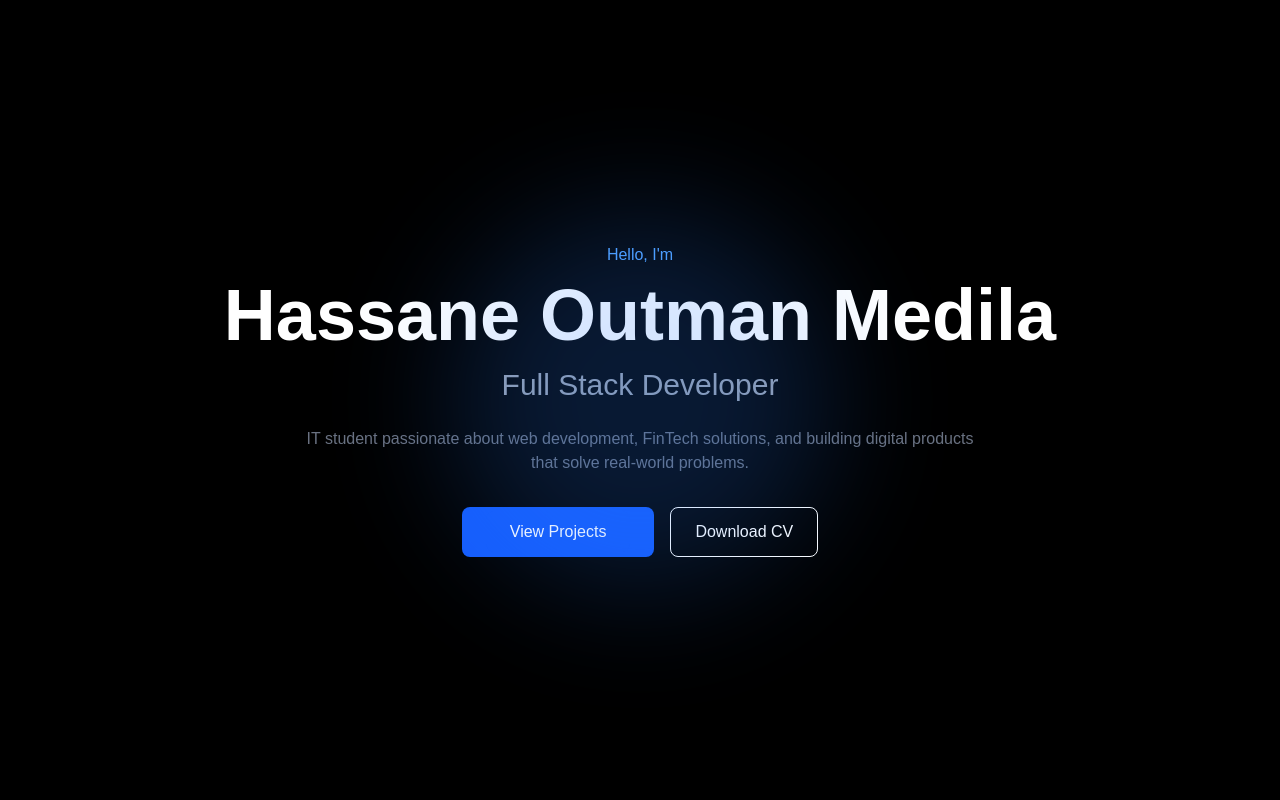
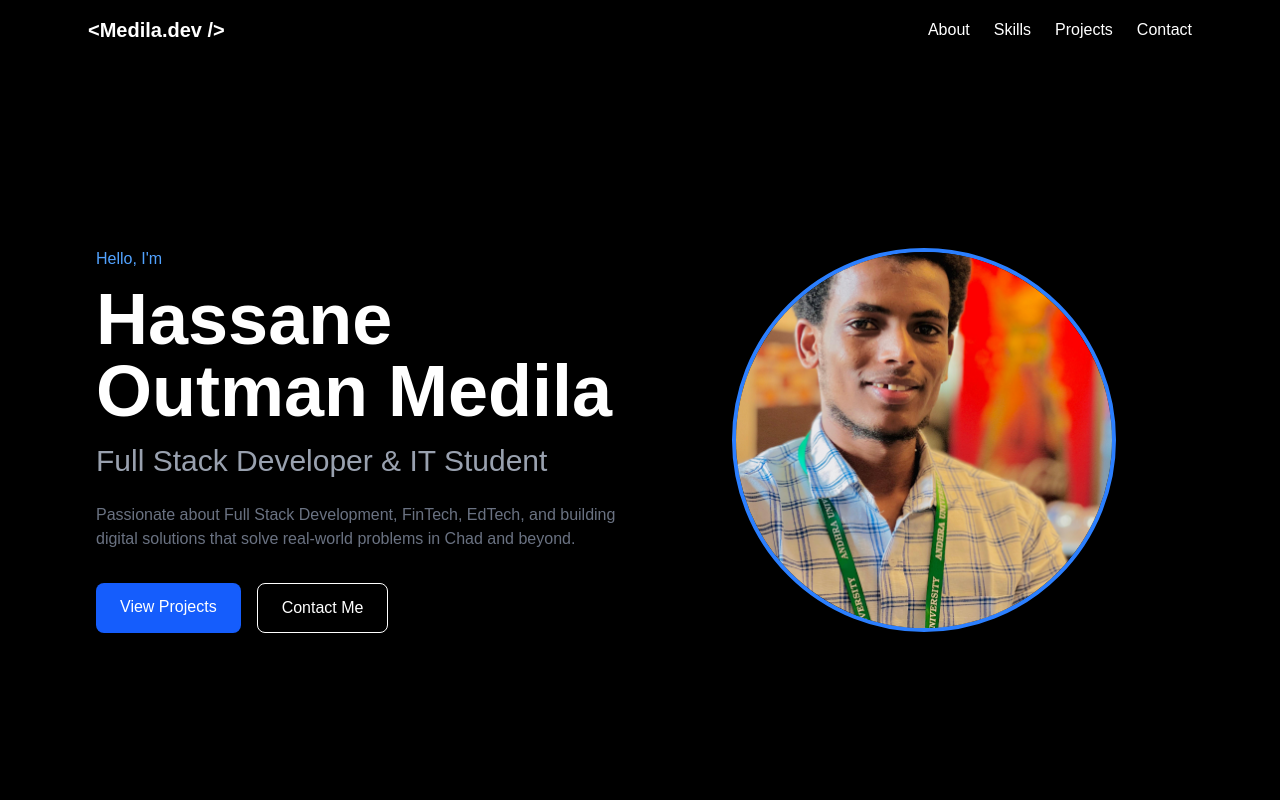
Before and after one commit to Medilami/my-portfolio, a React (Vite) app: page / in a window 1280 px wide. Shown: the top 800 px of the page. Built offline with nearby package versions, Linux system fonts and the light colour scheme; the HTML template or start-up script is replaced by a standard one.

Commit message:
Added typing animation

```diff
--- a/package.json
+++ b/package.json
@@ -12,9 +12,11 @@
   "dependencies": {
     "@fontsource/poppins": "^5.2.7",
     "@tailwindcss/vite": "^4.3.1",
+    "framer-motion": "^12.40.0",
     "react": "^19.2.6",
     "react-dom": "^19.2.6",
     "react-icons": "^5.6.0",
+    "react-type-animation": "^3.2.0",
     "tailwindcss": "^4.3.1"
   },
   "devDependencies": {
--- a/src/components/Contact.jsx
+++ b/src/components/Contact.jsx
@@ -27,7 +27,7 @@ function Contact() {
           </a>
 
           <a
-            href="https://linkedin.com"
+            href="https://www.linkedin.com/in/hassane-outman-medila-3a46b832b"
             target="_blank"
             rel="noreferrer"
             className="hover:text-blue-400"
--- a/src/components/Projects.jsx
+++ b/src/components/Projects.jsx
@@ -5,18 +5,24 @@ function Projects() {
               description:
                 "A full-stack job portal built with React, Node.js, and MySQL.",
               tech: "React • Node.js • MySQL",
+              github: "https://github.com/Medilami/your-repo",
+              deployed: "https://mejobportal.netlify.app/#",
             },
             {
               title: "EduConnect Tchad",
               description:
                 "An education platform designed to improve access to learning resources.",
               tech: "React • JavaScript • CSS",
+              github: "https://github.com/Medilami/your-repo",
+              deployed: "https://medilami.github.io/your-repo/",
             },
             {
               title: "PayeFacile Tchad",
               description:
                 "A FinTech project aimed at simplifying digital payments in Chad.",
               tech: "FinTech • React • MySQL",
+              github: "https://github.com/Medilami/your-repo",
+              deployed: "https://medilami.github.io/your-repo/",
             },
           ];
 
@@ -57,6 +63,24 @@ function Projects() {
                     <p className="text-blue-400">
                       {project.tech}
                     </p>
+                    <div className="flex gap-4 mt-6">
+                      <a
+                        href={project.github}
+                        target="_blank"
+                        rel="noopener noreferrer"
+                        className="text-blue-400 hover:text-blue-300"
+                      >
+                        GitHub
+                      </a>
+                      <a
+                        href={project.deployed}
+                        target="_blank"
+                        rel="noopener noreferrer"
+                        className="text-blue-400 hover:text-blue-300"
+                      >
+                        Live Demo
+                      </a>
+                    </div>
                   </div>
                 ))}
               </div>
--- a/src/components/hero.jsx
+++ b/src/components/hero.jsx
@@ -1,38 +1,64 @@
+import profile from "../assets/profile.jpg";
+import { motion } from "framer-motion";
+
 function Hero() {
   return (
-           <section className="relative min-h-screen bg-black text-white flex flex-col justify-center items-center px-6 overflow-hidden">
-                    <div className="absolute w-96 h-96 bg-blue-500 rounded-full blur-3xl opacity-20"></div>
+    <section className="min-h-screen bg-black text-white flex items-center pt-20">
+      <div className="max-w-6xl mx-auto px-8 grid md:grid-cols-2 gap-12 items-center">
+
+        <motion.div
+          initial={{ opacity: 0, x: -50 }}
+          animate={{ opacity: 1, x: 0 }}
+          transition={{ duration: 1 }}
+        >
           <p className="text-blue-400 mb-3">
             Hello, I'm
           </p>
 
-              <h1 className="text-5xl md:text-7xl font-bold text-center">
+          <h1 className="text-5xl md:text-7xl font-bold">
             Hassane Outman Medila
           </h1>
 
           <h2 className="mt-4 text-2xl md:text-3xl text-gray-400">
-                Full Stack Developer
+            Full Stack Developer & IT Student
           </h2>
 
-              <p className="mt-6 max-w-2xl text-center text-gray-500">
-                IT student passionate about web development,
-                FinTech solutions, and building digital products
-                that solve real-world problems.
+          <p className="mt-6 text-gray-500 max-w-xl">
+            Passionate about Full Stack Development, FinTech,
+            EdTech, and building digital solutions that solve
+            real-world problems in Chad and beyond.
           </p>
 
           <div className="mt-8 flex gap-4">
-                <button className="bg-blue-600 px-6 py-3 rounded-lg hover:bg-blue-700">
             <a
               href="#projects"
-                    className="bg-blue-600 px-6 py-3 rounded-lg hover:bg-blue-700"
+              className="bg-blue-600 px-6 py-3 rounded-lg hover:bg-blue-700 transition"
             >
               View Projects
             </a>
-                </button>
 
-                <button className="border border-white px-6 py-3 rounded-lg">
-                  Download CV
-                </button>
+            <a
+              href="mailto:outmanimedilamy@gmail.com"
+              className="border border-white px-6 py-3 rounded-lg hover:bg-white hover:text-black transition"
+            >
+              Contact Me
+            </a>
+          </div>
+        </motion.div>
+
+        <motion.div
+          initial={{ opacity: 0, x: 50 }}
+          animate={{ opacity: 1, x: 0 }}
+          transition={{ duration: 1 }}
+          className="flex justify-center"
+        >
+          <img
+            src={profile}
+            alt="Hassane Outman Medila"
+            className="w-72 h-72 md:w-96 md:h-96 rounded-full object-cover border-4 border-blue-500 shadow-lg"
+          />
+        </motion.div>
+
       </div>
     </section>
   );
--- a/src/components/navbar.jsx
+++ b/src/components/navbar.jsx
@@ -1,16 +1,44 @@
 function Navbar() {
           return (
-            <nav className="fixed top-0 w-full bg-black/80 backdrop-blur-md text-white">
+            <nav className="fixed top-0 w-full bg-black/70 backdrop-blur-md text-white">
               <div className="max-w-6xl mx-auto px-6 py-4 flex justify-between items-center">
                 <h1 className="text-xl font-bold">
                 {"<Medila.dev />"}
                 </h1>
 
                 <ul className="flex gap-6">
-                  <li><a href="#about">About</a></li>
-                  <li><a href="#skills">Skills</a></li>
-                  <li><a href="#projects">Projects</a></li>
-                  <li><a href="#contact">Contact</a></li>
+                <li>
+  <a
+    href="#about"
+    className="hover:text-blue-400 transition"
+  >
+    About
+  </a>
+</li>
+                  <li>
+                    <a
+                      href="#skills"
+                      className="hover:text-blue-400 transition"
+                    >
+                      Skills
+                    </a>
+                  </li>
+                  <li>
+                    <a
+                      href="#projects"
+                      className="hover:text-blue-400 transition"
+                    >
+                      Projects
+                    </a>
+                  </li>
+                  <li>
+                    <a
+                      href="#contact"
+                      className="hover:text-blue-400 transition"
+                    >
+                      Contact
+                    </a>
+                  </li>
                 </ul>
               </div>
             </nav>
```
Also changed, not shown: src/assets/profile.jpg (added), 1 other file (tests, documents, lock files or other folders). Lines whose indentation alone changed are shown as unchanged.
